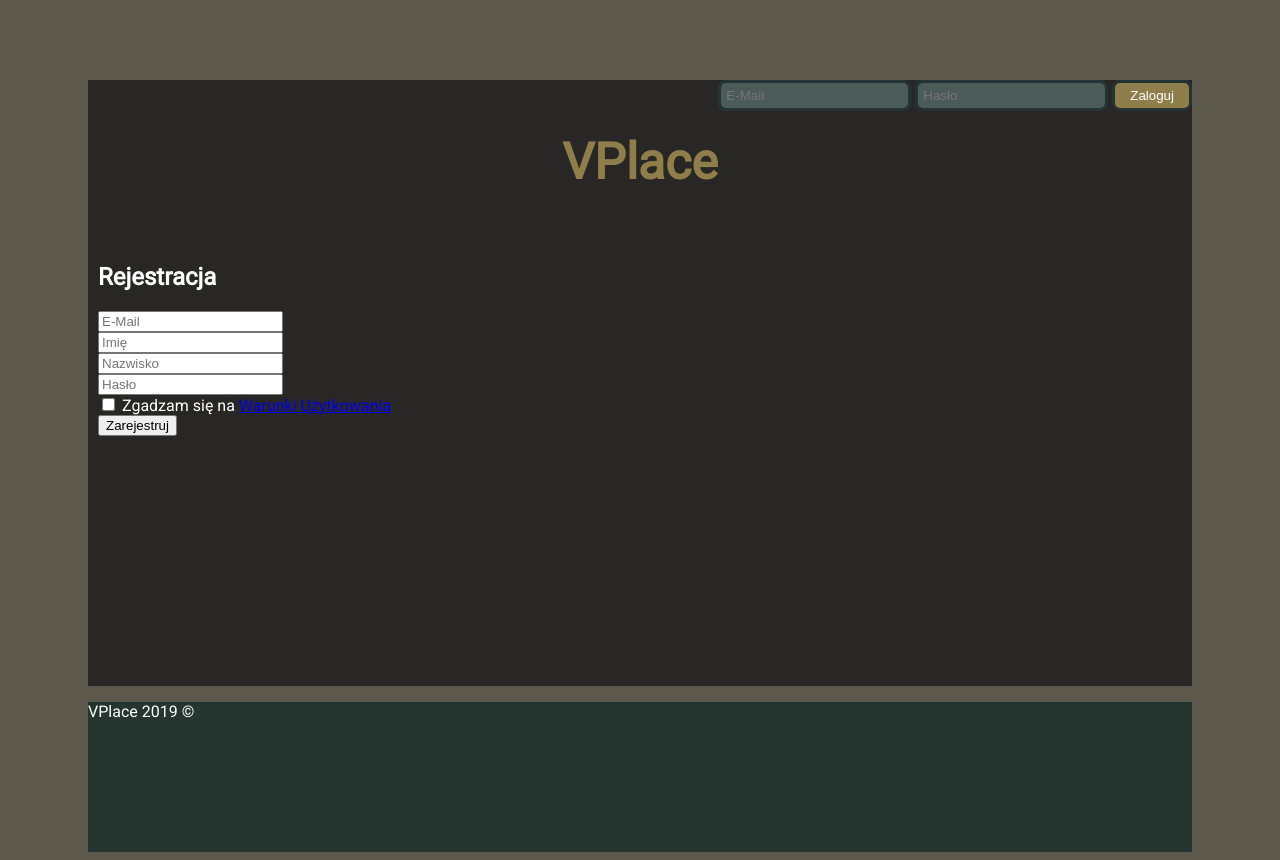
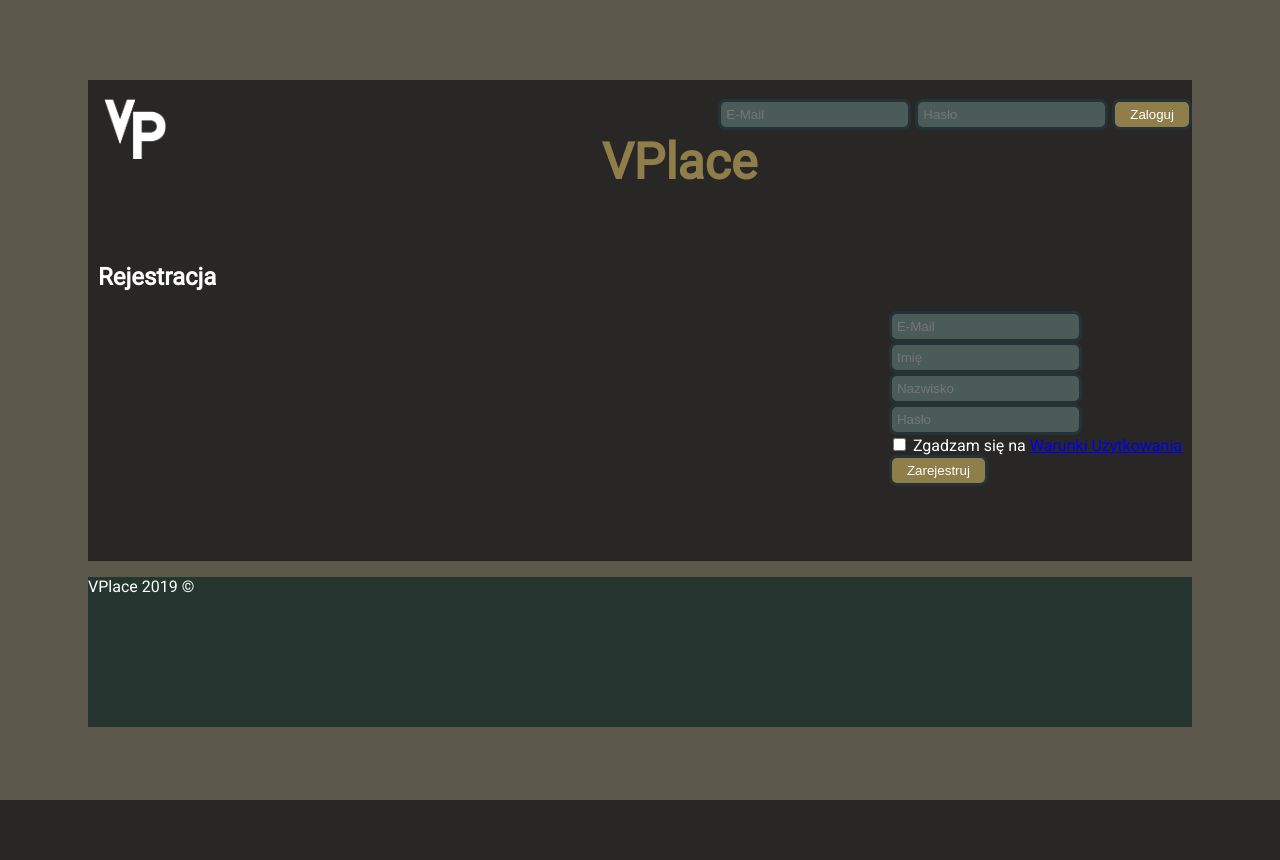
Before and after one commit to ozeppo/VPlace, a PHP site: page / in a window 1280 px wide. After the commit the page ends 800 px from the top, so only its background shows below. Run offline with PHP 8.4, Linux system fonts and the light colour scheme.

Commit message:
CSS & index.php update

```diff
--- a/css/main.css
+++ b/css/main.css
@@ -8,7 +8,6 @@ body{
 .wrapper{
 	height:100%;
 	margin-top: 80px;
-	margin-bottom: 0px;
 	margin-right: 80px;
 	margin-left: 80px;
 	padding: none;
@@ -32,13 +31,15 @@ body{
 	text-align:center;
 }
 
+.logo{
+	float: left;
+	margin-left: 15px;
+	margin-top: 15px;
+}
+
 .signin{
 	float: right;
 	display: inline;
-}
-
-.signform{
-
 }
 
 .signin input{
@@ -49,6 +50,7 @@ body{
 	color: #ffffff;
 	display: inline;
 }
+
 .signin .button{
 	color: #ffffff;
 	border-radius: 8px;
@@ -57,28 +59,25 @@ body{
 	text-decoration: none;
 	padding: 5px 15px;
 	text-align: center;
+}
+
+.signin .button:hover{
+		color: #cfcfcf;
+		border-radius: 8px;
+		border: 3px solid #243436;
+		background-color: #635733;
+		text-decoration: none;
+		padding: 5px 15px;
+		text-align: center;
 
 }
 
-.rejestracja {
-	color: #fff;
-	float: right;
-	margin-top: 8px;
-	margin-right: 7px;
-	display: block;
-	text-decoration: none;
-}
-
-.rejestracja:hover {
-	color: #8F754C;
-	float: right;
-	margin-top: 8px;
-	margin-right: 7px;
-	display: block;
-}
+ .signin .RegisterForm{
+	 float: center;
+	 display: inline;
+ }
 
 .main {
-	margin-bottom: 0px;
 	margin-right: 10px;
 	margin-left: 10px;
 	margin-top: 10px;
--- a/index.php
+++ b/index.php
@@ -9,6 +9,7 @@
   <body>
 	<div class="wrapper">
 		<div class="header">
+      <img class="logo" height="64px" width="64px" src="files/img/VPlace.png" alt="ERROR">
 			<div class="signin">
 
 				<form class="signform" action="index.php" method="post">
@@ -35,8 +36,9 @@
 
 		<div class="main">
 			<h2>Rejestracja</h2>
+      <div class="signin">
 
-      <form class="" action="index.php" method="post">
+        <form class="RegisterForm" action="index.php" method="post">
           <input type="email" placeholder="E-Mail" name="Login" value=""><br>
           <input type="text" placeholder="Imię" id="name" name="name" value=""><br>
           <input type="text" placeholder="Nazwisko" id="surname" name="" value=""><br>
@@ -45,6 +47,8 @@
           Zgadzam się na <a id="ToS" href="#">Warunki Użytkowania</a><br>
           <input type="submit" name="" class="button" value="Zarejestruj"><br>
         </form>
+
+      </div>
 
 			<div class="filler">
 
```
Also changed, not shown: files/img/VPlace.png (added). Lines whose indentation alone changed are shown as unchanged.
